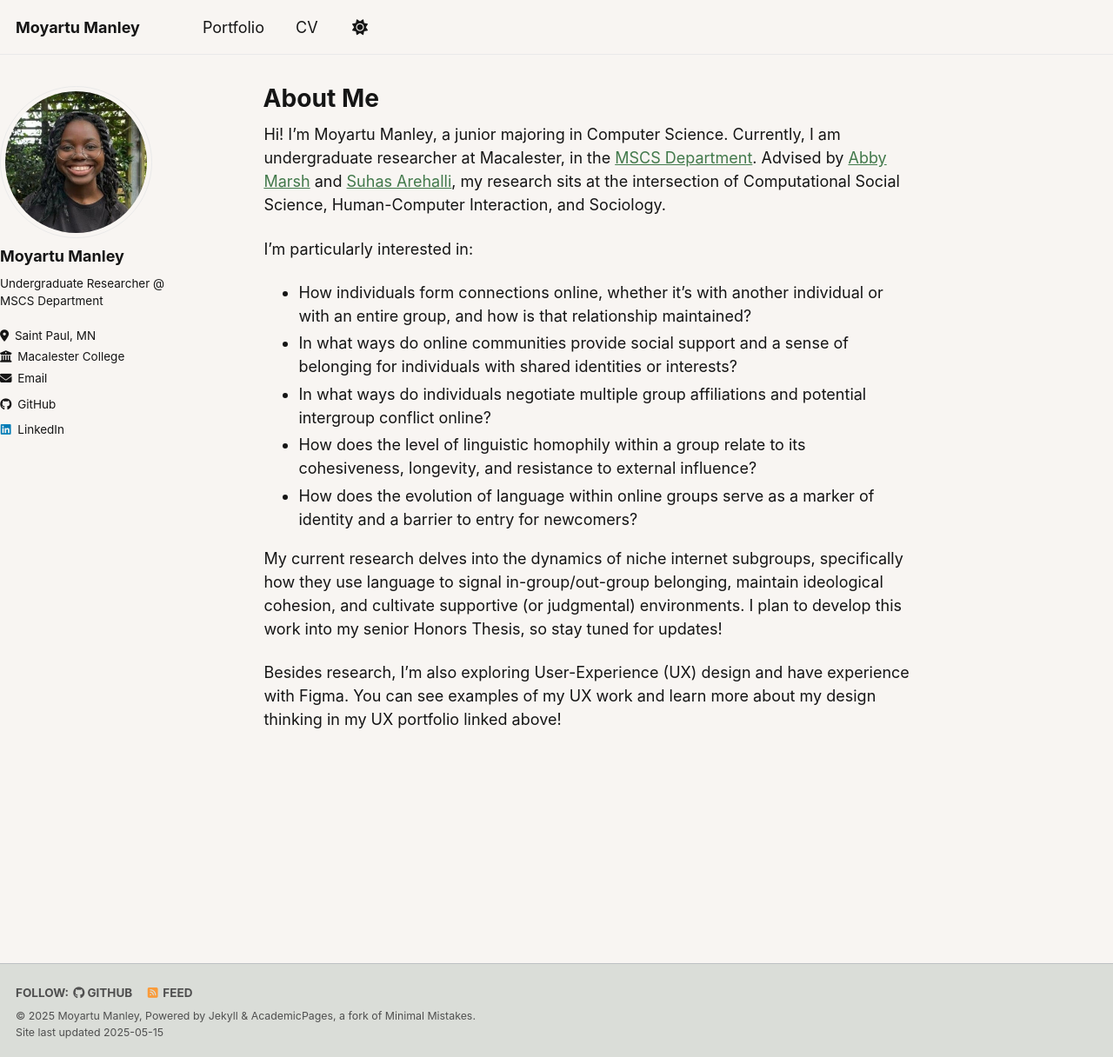
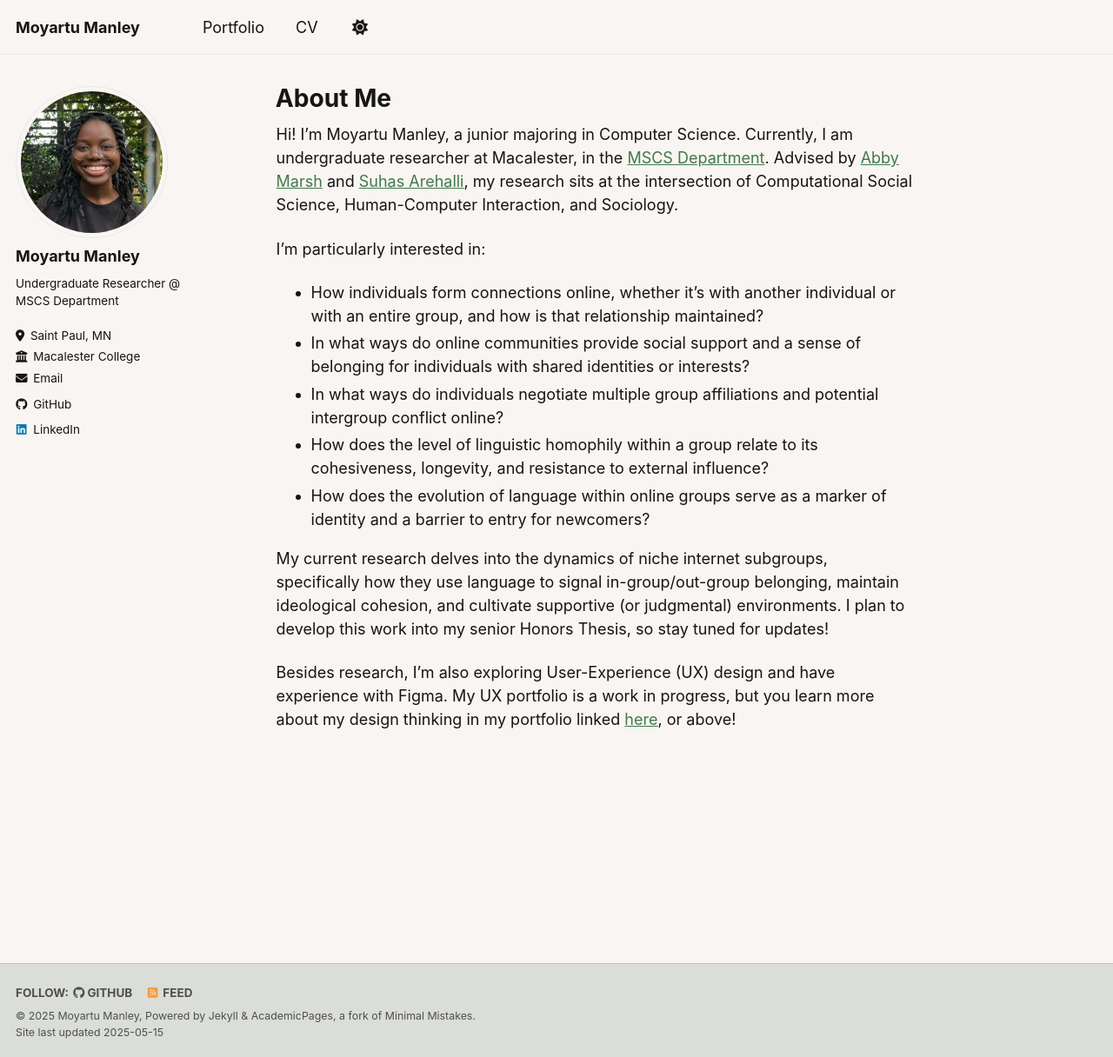
Before and after one commit to moyartumanley/mmanley.github.io, a Jekyll site: the page built from _pages/about.md, in a window 1280 px wide and 1216 px high. Shown: the whole window at 87% size. Built offline with Jekyll 4.4.1, drawn with Linux system fonts in a browser that asks for light colours.

Commit message:
Updates to wording and CSS

```diff
--- a/_pages/about.md
+++ b/_pages/about.md
@@ -18,7 +18,7 @@ I'm particularly interested in:
 
 My current research delves into the dynamics of niche internet subgroups, specifically how they use language to signal in-group/out-group belonging, maintain ideological cohesion, and cultivate supportive (or judgmental) environments. I plan to develop this work into my senior Honors Thesis, so stay tuned for updates!
 
-Besides research, I'm also exploring User-Experience (UX) design and have experience with Figma. You can see examples of my UX work and learn more about my design thinking in my UX portfolio linked above!
+Besides research, I'm also exploring User-Experience (UX) design and have experience with Figma. My UX portfolio is a work in progress, but you learn more about my design thinking in my portfolio linked [here](https://moyartumanley.github.io/mmanley/), or above!
 
 
 <!-- This is the front page of a website that is powered by the [Academic Pages template](https://github.com/academicpages/academicpages.github.io) and hosted on GitHub pages. [GitHub pages](https://pages.github.com) is a free service in which websites are built and hosted from code and data stored in a GitHub repository, automatically updating when a new commit is made to the repository. This template was forked from the [Minimal Mistakes Jekyll Theme](https://mmistakes.github.io/minimal-mistakes/) created by Michael Rose, and then extended to support the kinds of content that academics have: publications, talks, teaching, a portfolio, blog posts, and a dynamically-generated CV. You can fork [this template](https://github.com/academicpages/academicpages.github.io) right now, modify the configuration and markdown files, add your own PDFs and other content, and have your own site for free, with no ads!
--- a/_sass/layout/_page.scss
+++ b/_sass/layout/_page.scss
@@ -7,6 +7,7 @@
   @include clearfix;
   margin-top: 2em;
   padding-right: 1em;
+  padding-left: 1em;
   animation: intro 0.3s both;
   animation-delay: 0.35s;
 
@@ -34,7 +35,7 @@
 }
 
 .page__title {
-	padding-left: 1.25em;
+  padding-left: 1.25em;
   margin-top: 0;
   line-height: 1;
 
@@ -49,7 +50,7 @@
 }
 
 .page__content {
-	padding-left: 2em;
+  padding-left: 2em;
   h2 {
     padding-bottom: 0.5em;
     border-bottom: 1px solid var(--global-border-color);
--- a/_sass/layout/_sidebar.scss
+++ b/_sass/layout/_sidebar.scss
@@ -22,7 +22,6 @@
     overflow-y: auto;               // Add scrollbar if the sidebar is too long
     position: fixed;
     padding-top: $masthead-height;
-	margin-right: 30em;
   }
 
   @include breakpoint($large) {
```
